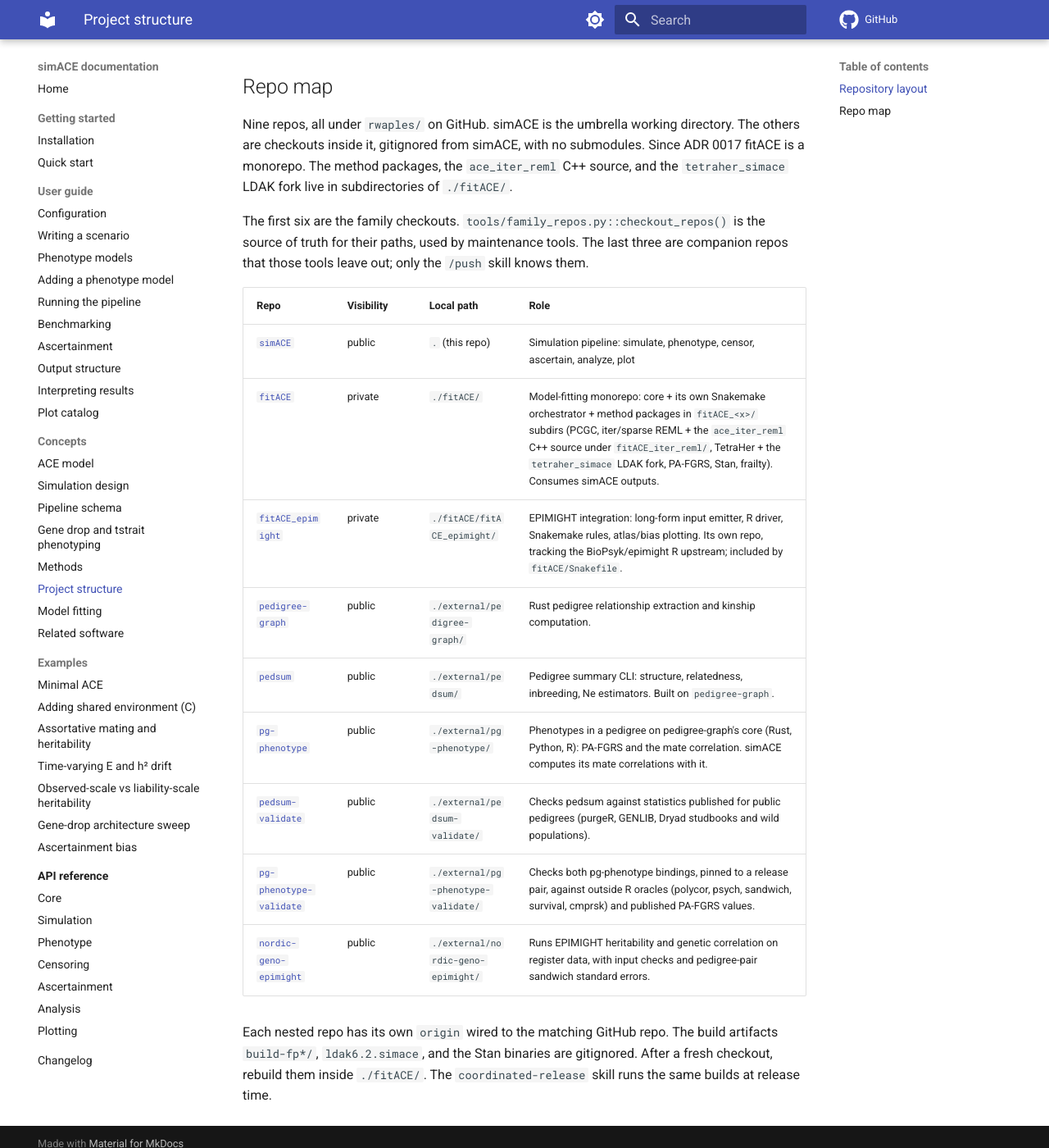
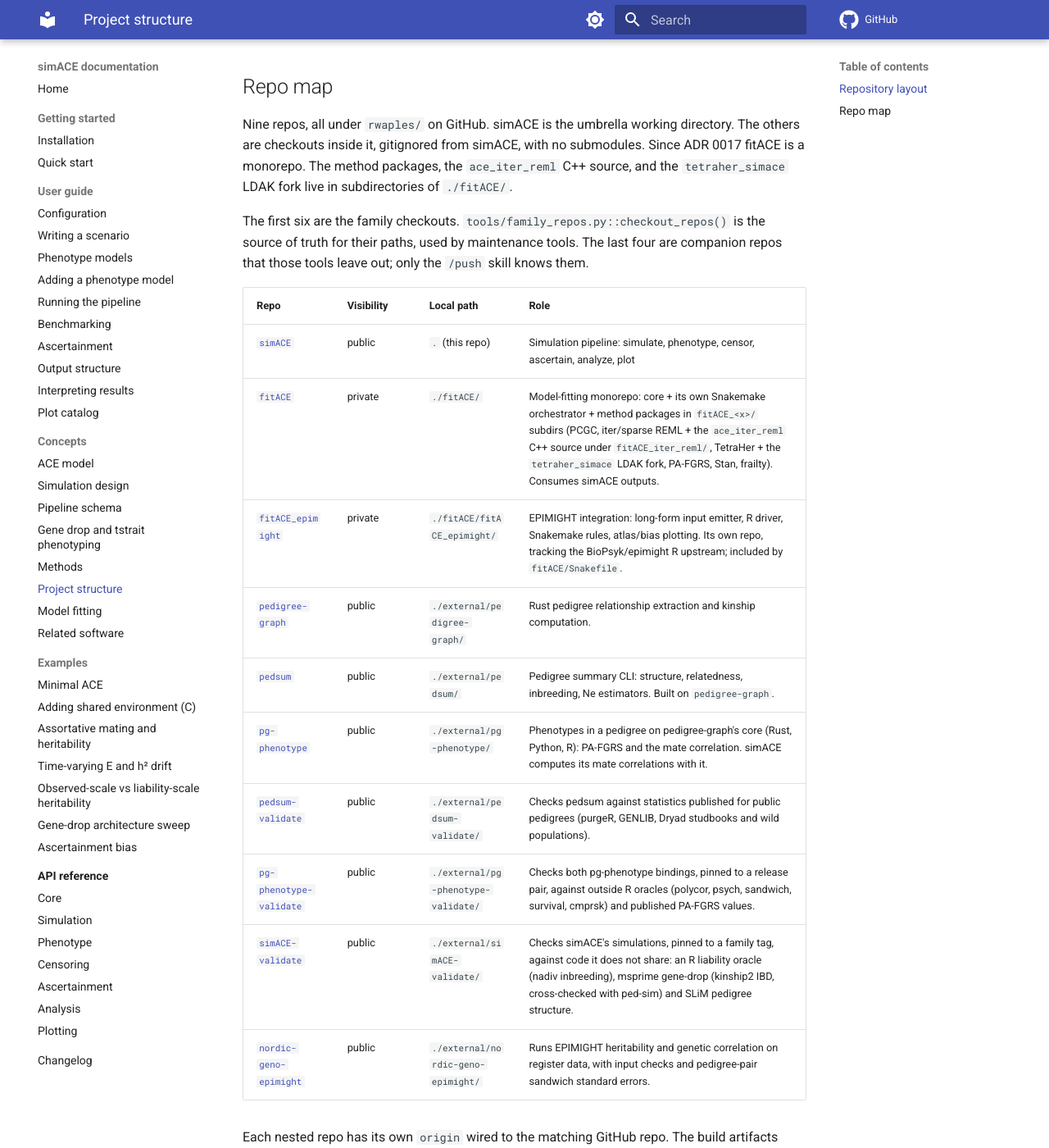
Before and after one commit to rwaples/simACE, an MkDocs documentation site: the page built from docs/concepts/project-structure.md, in a window 1280 px wide and 1400 px high, scrolled down 2678 px. Shown: the whole window at 82% size. Built offline with MkDocs 1.6.1 and Material for MkDocs 9.7.7, drawn with Linux system fonts in a browser that asks for light colours; comment, search, counter and statistics services are not loaded.

Commit message:
Add simACE-validate to the repo map
A fourth companion repo: it checks simACE's simulations against code it
does not share (R liability oracle, msprime gene-drop, ped-sim, SLiM).

```diff
--- a/docs/concepts/project-structure.md
+++ b/docs/concepts/project-structure.md
@@ -145,7 +145,7 @@ subdirectories of `./fitACE/`.
 
 The first six are the family checkouts.
 `tools/family_repos.py::checkout_repos()` is the source of truth for their
-paths, used by maintenance tools. The last three are companion repos that
+paths, used by maintenance tools. The last four are companion repos that
 those tools leave out; only the `/push` skill knows them.
 
 | Repo | Visibility | Local path | Role |
@@ -158,6 +158,7 @@ those tools leave out; only the `/push` skill knows them.
 | [`pg-phenotype`](https://github.com/rwaples/pg-phenotype) | public | `./external/pg-phenotype/` | Phenotypes in a pedigree on pedigree-graph's core (Rust, Python, R): PA-FGRS and the mate correlation. simACE computes its mate correlations with it. |
 | [`pedsum-validate`](https://github.com/rwaples/pedsum-validate) | public | `./external/pedsum-validate/` | Checks pedsum against statistics published for public pedigrees (purgeR, GENLIB, Dryad studbooks and wild populations). |
 | [`pg-phenotype-validate`](https://github.com/rwaples/pg-phenotype-validate) | public | `./external/pg-phenotype-validate/` | Checks both pg-phenotype bindings, pinned to a release pair, against outside R oracles (polycor, psych, sandwich, survival, cmprsk) and published PA-FGRS values. |
+| [`simACE-validate`](https://github.com/rwaples/simACE-validate) | public | `./external/simACE-validate/` | Checks simACE's simulations, pinned to a family tag, against code it does not share: an R liability oracle (nadiv inbreeding), msprime gene-drop (kinship2 IBD, cross-checked with ped-sim) and SLiM pedigree structure. |
 | [`nordic-geno-epimight`](https://github.com/rwaples/nordic-geno-epimight) | public | `./external/nordic-geno-epimight/` | Runs EPIMIGHT heritability and genetic correlation on register data, with input checks and pedigree-pair sandwich standard errors. |
 
 Each nested repo has its own `origin` wired to the matching GitHub repo.
```
